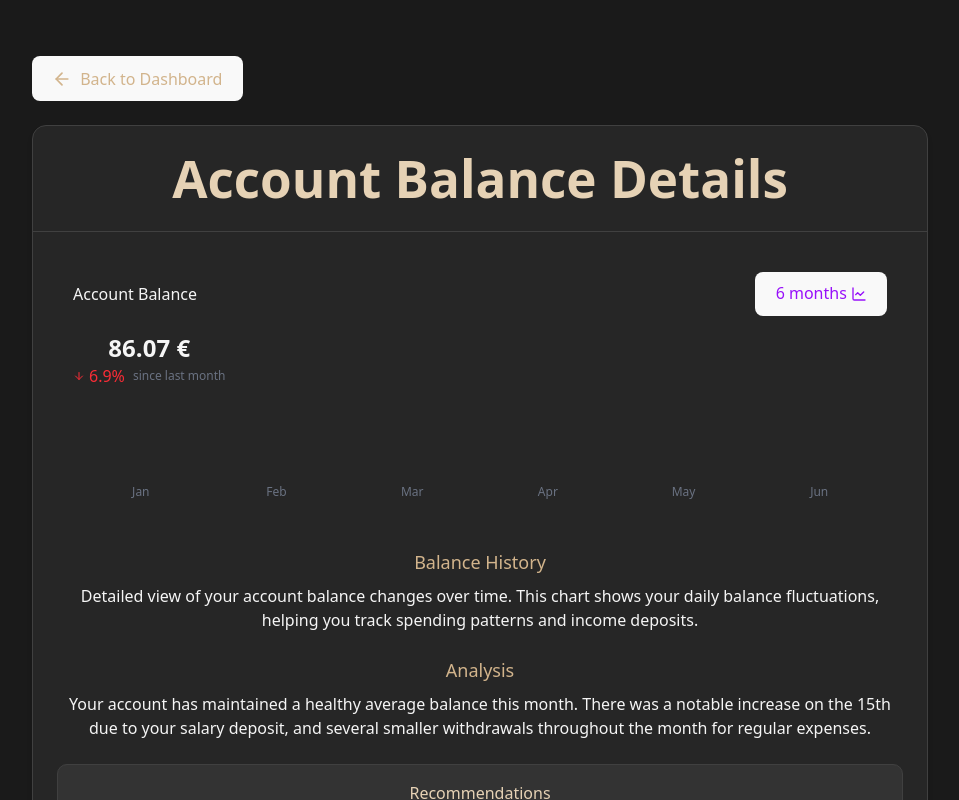
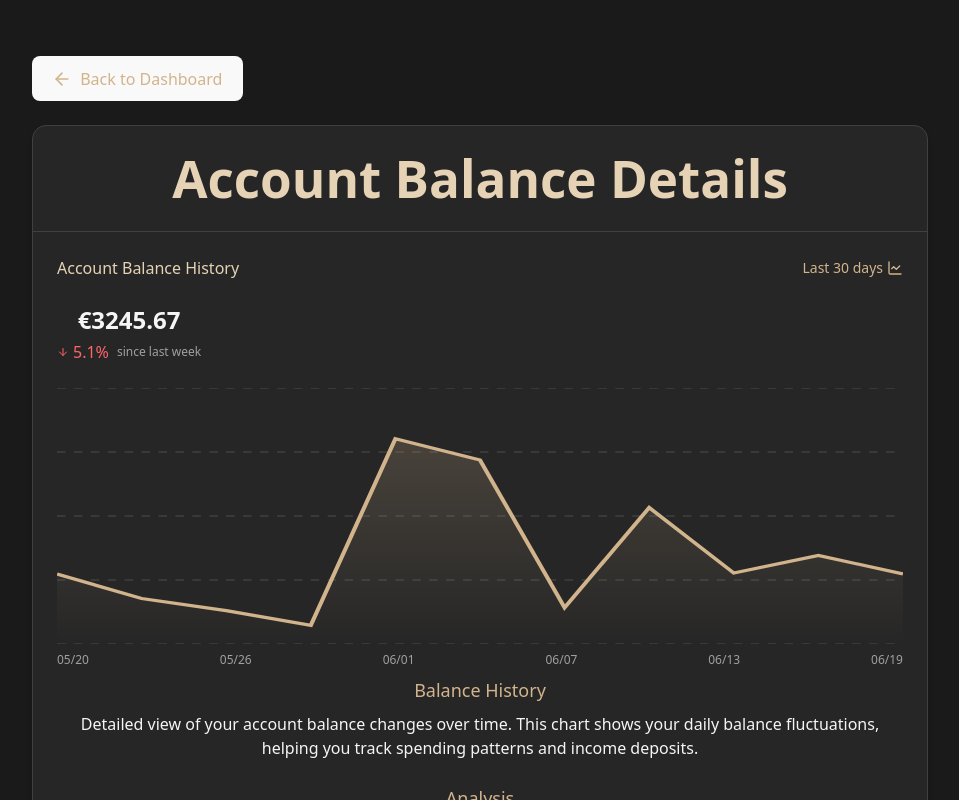
Before and after one commit to smart-mortgages/app, a React (Vite) app in the folder fractional-mortgage-dapp/: page /account-balance in a window 1280 px wide. Shown: the top 800 px of the page, without its empty margins (160-1119 px from the left). Built offline with nearby package versions, Linux system fonts and the light colour scheme.

Commit message:
feat: enhance dashboard charts with detailed balance history and mortgage payment data

```diff
--- a/fractional-mortgage-dapp/src/components/dashboard/AccountBalanceChart.tsx
+++ b/fractional-mortgage-dapp/src/components/dashboard/AccountBalanceChart.tsx
@@ -1,61 +1,123 @@
 import { LineChart, ArrowUp, ArrowDown } from 'lucide-react';
 
+interface BalanceDataPoint {
+  date: string;
+  balance: number;
+}
+
 const AccountBalanceChart = () => {
-  // Mock data for the chart
-  const chartData = {
-    currentBalance: 86.07,
-    previousBalance: 92.45,
-    currency: '€',
-    percentageChange: -6.9,
-    chartPoints: [
-      { month: 'Jan', value: 120 },
-      { month: 'Feb', value: 110 },
-      { month: 'Mar', value: 130 },
-      { month: 'Apr', value: 105 },
-      { month: 'May', value: 95 },
-      { month: 'Jun', value: 86 }
-    ]
-  };
+  // Mock account balance data over time (30 days)
+  const mockBalanceData: BalanceDataPoint[] = [
+    { date: '05/20', balance: 3245.67 },
+    { date: '05/23', balance: 3012.42 },
+    { date: '05/26', balance: 2897.15 },
+    { date: '05/29', balance: 2756.89 },
+    { date: '06/01', balance: 4532.21 }, // Salary deposit
+    { date: '06/04', balance: 4328.76 },
+    { date: '06/07', balance: 2925.32 },
+    { date: '06/10', balance: 3876.54 },
+    { date: '06/13', balance: 3254.21 },
+    { date: '06/16', balance: 3421.87 },
+    { date: '06/19', balance: 3245.67 } // Current date
+  ];
 
-  // Calculate if the balance has increased or decreased
-  const isIncreasing = chartData.percentageChange >= 0;
+  // Extract just the balance values for the chart
+  const balanceValues = mockBalanceData.map(item => item.balance);
+  const minBalance = Math.min(...balanceValues);
+  const maxBalance = Math.max(...balanceValues);
+
+  // Calculate the range to create a better visual (don't start from zero)
+  const range = maxBalance - minBalance;
+  const paddingFactor = 0.1; // Add 10% padding to top and bottom
+  const effectiveMin = minBalance - (range * paddingFactor);
+  const effectiveMax = maxBalance + (range * paddingFactor);
+
+  // Calculate percentage change from previous month
+  const currentBalance = balanceValues[balanceValues.length - 1];
+  const previousBalance = balanceValues[balanceValues.length - 2];
+  const percentageChange = ((currentBalance - previousBalance) / previousBalance) * 100;
+  const isIncreasing = percentageChange >= 0;
 
   return (
-    <div className="p-4">
-      <div className="flex justify-between items-center mb-4">
-        <h3 className="font-medium">Account Balance</h3>
-        <button className="text-purple-600 flex items-center text-sm">
-          <span className="mr-1">6 months</span>
+    <div>
+      <div className="flex justify-between items-center mb-6">
+        <h3 className="font-medium text-[#e6d2b5]">Account Balance History</h3>
+        <div className="flex items-center text-sm text-[#d2b48c]">
+          <span className="mr-1">Last 30 days</span>
           <LineChart className="w-4 h-4" />
-        </button>
+        </div>
       </div>
 
-      <div className="flex justify-between items-end mb-2">
+      <div className="flex justify-between items-end mb-6">
         <div>
-          <div className="text-2xl font-bold">
-            {chartData.currentBalance.toFixed(2)} {chartData.currency}
+          <div className="text-2xl font-bold text-[#f5f5f5]">
+            €{currentBalance.toFixed(2)}
           </div>
-          <div className="flex items-center">
-            <span className={`flex items-center ${isIncreasing ? 'text-green-500' : 'text-red-500'}`}>
+          <div className="flex items-center mt-1">
+            <span className={`flex items-center ${isIncreasing ? 'text-green-400' : 'text-red-400'}`}>
               {isIncreasing ? <ArrowUp className="w-3 h-3 mr-1" /> : <ArrowDown className="w-3 h-3 mr-1" />}
-              {Math.abs(chartData.percentageChange).toFixed(1)}%
+              {Math.abs(percentageChange).toFixed(1)}%
             </span>
-            <span className="text-gray-500 text-xs ml-2">since last month</span>
+            <span className="text-[#a0a0a0] text-xs ml-2">since last week</span>
           </div>
         </div>
       </div>
 
-      {/* Simple chart visualization */}
-      <div className="h-24 w-full mt-4 flex items-end">
-        {chartData.chartPoints.map((point, index) => (
-          <div key={point.month} className="flex-1 flex flex-col items-center">
-            <div
-              className={`w-2 rounded-t-sm ${index === chartData.chartPoints.length - 1 ? 'bg-purple-600' : 'bg-gray-300'}`}
-              style={{ height: `${(point.value / 130) * 100}%` }}
-            ></div>
-            <div className="text-xs text-gray-500 mt-1">{point.month}</div>
-          </div>
-        ))}
+      {/* Detailed chart visualization */}
+      <div className="h-64 w-full relative">
+        <svg width="100%" height="100%" viewBox="0 0 100 40" preserveAspectRatio="none">
+          {/* Horizontal grid lines */}
+          {[0, 1, 2, 3, 4].map((i) => (
+            <line
+              key={i}
+              x1="0"
+              y1={i * 10}
+              x2="100"
+              y2={i * 10}
+              stroke="#404040"
+              strokeWidth="0.2"
+              strokeDasharray="1,1"
+            />
+          ))}
+
+          {/* Line chart */}
+          <polyline
+            points={balanceValues.map((balance, index) => {
+              const x = (index / (balanceValues.length - 1)) * 100;
+              const y = 40 - ((balance - effectiveMin) / (effectiveMax - effectiveMin)) * 35;
+              return `${x},${y}`;
+            }).join(' ')}
+            fill="none"
+            stroke="#d2b48c"
+            strokeWidth="0.5"
+          />
+
+          {/* Area under the line */}
+          <polygon
+            points={`0,40 ${balanceValues.map((balance, index) => {
+              const x = (index / (balanceValues.length - 1)) * 100;
+              const y = 40 - ((balance - effectiveMin) / (effectiveMax - effectiveMin)) * 35;
+              return `${x},${y}`;
+            }).join(' ')} 100,40`}
+            fill="url(#accountGradient)"
+            opacity="0.2"
+          />
+
+          {/* Gradient definition */}
+          <defs>
+            <linearGradient id="accountGradient" x1="0%" y1="0%" x2="0%" y2="100%">
+              <stop offset="0%" stopColor="#d2b48c" />
+              <stop offset="100%" stopColor="#d2b48c" stopOpacity="0" />
+            </linearGradient>
+          </defs>
+        </svg>
+
+        {/* Date labels */}
+        <div className="flex justify-between mt-2 text-xs text-[#a0a0a0]">
+          {mockBalanceData.filter((_, i) => i % 2 === 0).map((data) => (
+            <div key={data.date}>{data.date}</div>
+          ))}
+        </div>
       </div>
     </div>
   );
--- a/fractional-mortgage-dapp/src/components/dashboard/SimpleAccountChart.tsx
+++ b/fractional-mortgage-dapp/src/components/dashboard/SimpleAccountChart.tsx
@@ -1,18 +1,53 @@
 import React from 'react';
 
+interface BalanceDataPoint {
+  date: string;
+  balance: number;
+}
+
 const SimpleAccountChart: React.FC = () => {
-  // Sample data points for a simple chart
-  const dataPoints = [5, 8, 12, 10, 15, 18, 14, 20, 17, 22];
-  const maxValue = Math.max(...dataPoints);
+  // Mock account balance data over time (30 days)
+  const mockBalanceData: BalanceDataPoint[] = [
+    { date: '05/20', balance: 3245.67 },
+    { date: '05/23', balance: 3012.42 },
+    { date: '05/26', balance: 2897.15 },
+    { date: '05/29', balance: 2756.89 },
+    { date: '06/01', balance: 4532.21 }, // Salary deposit
+    { date: '06/04', balance: 4328.76 },
+    { date: '06/07', balance: 2925.32 },
+    { date: '06/10', balance: 3876.54 },
+    { date: '06/13', balance: 3254.21 },
+    { date: '06/16', balance: 3421.87 },
+    { date: '06/19', balance: 3245.67 } // Current date
+  ];
+
+  // Extract just the balance values for the chart
+  const balanceValues = mockBalanceData.map(item => item.balance);
+  const minBalance = Math.min(...balanceValues);
+  const maxBalance = Math.max(...balanceValues);
+
+  // Calculate the range to create a better visual (don't start from zero)
+  const range = maxBalance - minBalance;
+  const paddingFactor = 0.1; // Add 10% padding to top and bottom
+  const effectiveMin = minBalance - (range * paddingFactor);
+  const effectiveMax = maxBalance + (range * paddingFactor);
+  const effectiveRange = effectiveMax - effectiveMin;
 
   return (
-    <div className="w-full h-24">
+    <div className="w-full h-24 relative">
+      {/* Current balance indicator */}
+      <div className="absolute top-0 right-0 text-xs text-[#e6d2b5] font-medium">
+        €{balanceValues[balanceValues.length - 1].toFixed(2)}
+      </div>
+
       <svg width="100%" height="100%" viewBox="0 0 100 40" preserveAspectRatio="none">
         {/* Line chart */}
         <polyline
-          points={dataPoints.map((point, index) =>
-            `${index * 10},${40 - (point / maxValue) * 35}`
-          ).join(' ')}
+          points={balanceValues.map((balance, index) => {
+            const x = (index / (balanceValues.length - 1)) * 100;
+            const y = 40 - ((balance - effectiveMin) / effectiveRange) * 35;
+            return `${x},${y}`;
+          }).join(' ')}
           fill="none"
           stroke="#d2b48c"
           strokeWidth="2"
@@ -20,9 +55,11 @@ const SimpleAccountChart: React.FC = () => {
 
         {/* Area under the line */}
         <polygon
-          points={`0,40 ${dataPoints.map((point, index) =>
-            `${index * 10},${40 - (point / maxValue) * 35}`
-          ).join(' ')} 90,40`}
+          points={`0,40 ${balanceValues.map((balance, index) => {
+            const x = (index / (balanceValues.length - 1)) * 100;
+            const y = 40 - ((balance - effectiveMin) / effectiveRange) * 35;
+            return `${x},${y}`;
+          }).join(' ')} 100,40`}
           fill="url(#accountGradient)"
           opacity="0.3"
         />
--- a/fractional-mortgage-dapp/src/components/dashboard/SimpleMortgageChart.tsx
+++ b/fractional-mortgage-dapp/src/components/dashboard/SimpleMortgageChart.tsx
@@ -1,31 +1,78 @@
 import React from 'react';
 
+interface MortgagePayment {
+  month: string;
+  principal: number;
+  interest: number;
+  total: number;
+}
+
 const SimpleMortgageChart: React.FC = () => {
-  // Sample data points for a simple mortgage chart (decreasing over time)
-  const dataPoints = [30, 29, 28, 27, 26, 25, 24, 23, 22, 21];
-  const maxValue = 30; // Fixed max for better visualization
+  // Mock mortgage payment data for the last 6 months
+  const mortgagePayments: MortgagePayment[] = [
+    { month: '01/25', principal: 420.76, interest: 226.56, total: 647.32 },
+    { month: '02/25', principal: 422.65, interest: 224.67, total: 647.32 },
+    { month: '03/25', principal: 424.55, interest: 222.77, total: 647.32 },
+    { month: '04/25', principal: 426.46, interest: 220.86, total: 647.32 },
+    { month: '05/25', principal: 428.38, interest: 218.94, total: 647.32 },
+    { month: '06/25', principal: 430.31, interest: 217.01, total: 647.32 },
+  ];
+
+  // Use the total payment amount for scaling the chart
+  const maxValue = 647.32; // Total payment amount
 
   return (
-    <div className="w-full h-24">
+    <div className="w-full h-24 relative">
+      {/* Current payment indicator */}
+      <div className="absolute top-0 right-0 text-xs text-[#e6d2b5] font-medium">
+        €{maxValue.toFixed(2)}/mo
+      </div>
+
       <svg width="100%" height="100%" viewBox="0 0 100 40" preserveAspectRatio="none">
-        {/* Bar chart for mortgage */}
-        {dataPoints.map((point, index) => (
-          <rect
-            key={index}
-            x={index * 10}
-            y={40 - (point / maxValue) * 35}
-            width="6"
-            height={(point / maxValue) * 35}
-            fill="#d2b48c"
-            opacity="0.8"
-          />
-        ))}
+        {/* Stacked bar chart */}
+        {mortgagePayments.map((payment, index) => {
+          const x = (index / (mortgagePayments.length - 1)) * 100;
+          const barWidth = 10;
+          const xPos = x - barWidth/2;
 
-        {/* Dotted line showing trend */}
+          // Calculate heights based on the viewBox
+          const principalHeight = (payment.principal / maxValue) * 35;
+          const interestHeight = (payment.interest / maxValue) * 35;
+          const interestY = 40 - interestHeight;
+          const principalY = interestY - principalHeight;
+
+          return (
+            <g key={index}>
+              {/* Interest portion (top) */}
+              <rect
+                x={xPos}
+                y={interestY}
+                width={barWidth}
+                height={interestHeight}
+                fill="#a58a68"
+                opacity="0.7"
+              />
+
+              {/* Principal portion (bottom) */}
+              <rect
+                x={xPos}
+                y={principalY}
+                width={barWidth}
+                height={principalHeight}
+                fill="#d2b48c"
+                opacity="0.9"
+              />
+            </g>
+          );
+        })}
+
+        {/* Trend line showing principal growth */}
         <polyline
-          points={dataPoints.map((point, index) =>
-            `${index * 10 + 3},${40 - (point / maxValue) * 35}`
-          ).join(' ')}
+          points={mortgagePayments.map((payment, index) => {
+            const x = (index / (mortgagePayments.length - 1)) * 100;
+            const y = 40 - ((payment.principal / maxValue) * 35);
+            return `${x},${y}`;
+          }).join(' ')}
           fill="none"
           stroke="#e6d2b5"
           strokeWidth="1"
```
